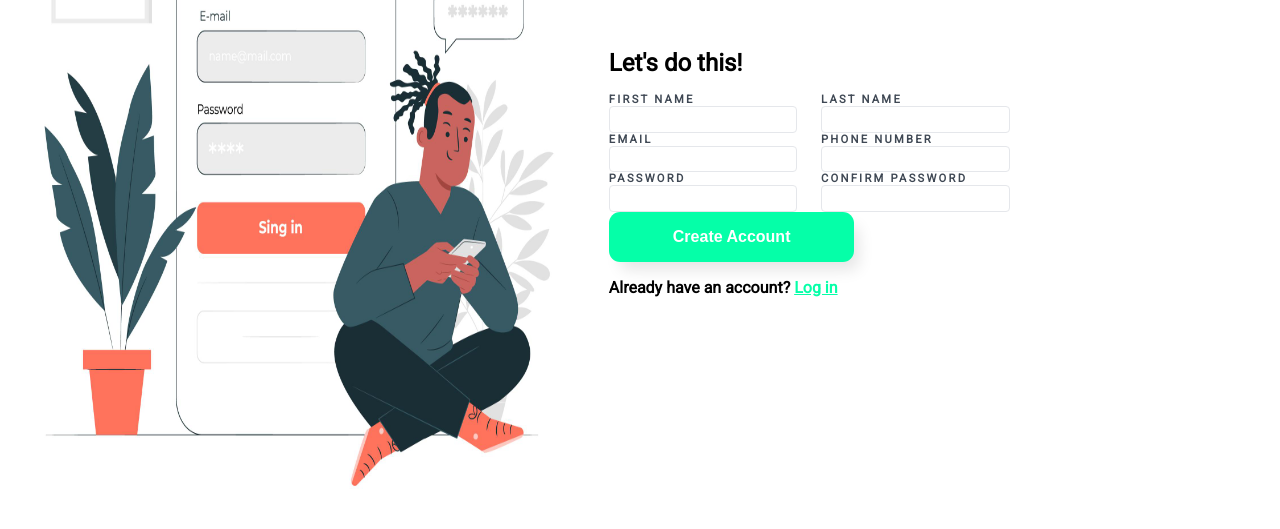
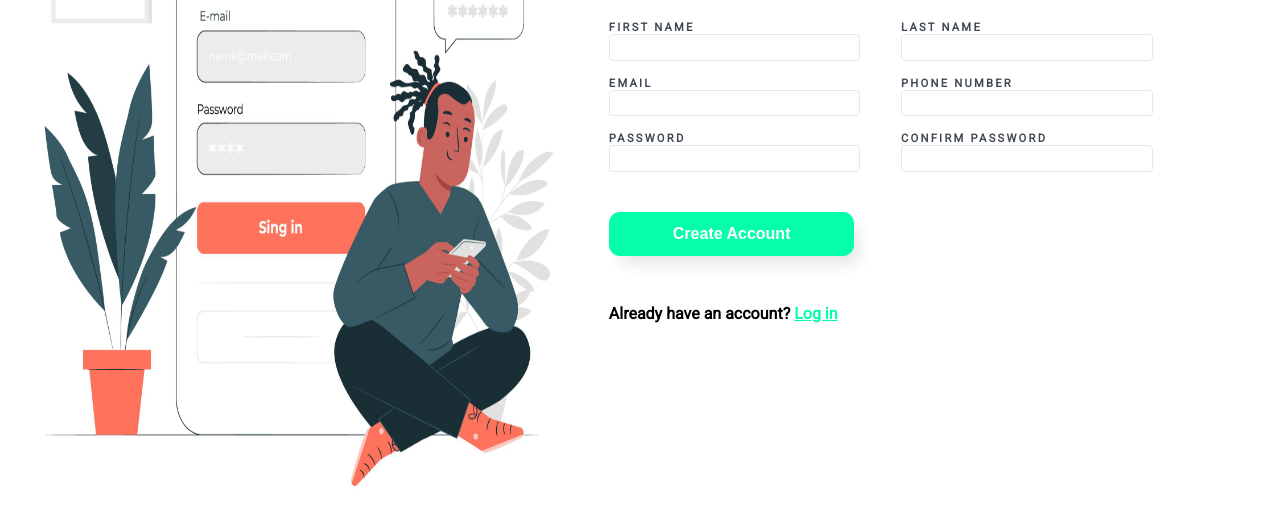
Before and after one commit to felpoio/Formulario-de-Cadastro, a plain HTML site: page index.html in a window 1280 px wide. Shown: the part 287-816 px from the top of the page. Drawn offline with Linux system fonts and the light colour scheme.

Commit message:
Update form fields and styles

```diff
--- a/index.html
+++ b/index.html
@@ -17,22 +17,22 @@
 
             <h1>Let's do this!</h1>
 
-            <form action="#" method="post">
+            <form>
 
                 <div id="left">
                     <div>
                         <label for="firstName">FIRST NAME</label>
-                        <input type="text" name="first_name" id="firstName">
+                        <input type="text" name="first_name" id="firstName" required>
                     </div>
 
                     <div>
                         <label for="mail">EMAIL</label>
-                        <input type="email" name="user_email" id="mail">
+                        <input type="email" name="user_email" id="mail" required>
                     </div>
 
                     <div>
                         <label for="password">PASSWORD</label>
-                        <input type="password" name="user_psswd" id="password">
+                        <input type="password" name="user_psswd" id="password" required>
                     </div>
                     <button type="submit">Create Account</button>
                 </div>
@@ -40,17 +40,17 @@
                 <div id="right">
                     <div>
                         <label for="lastName">LAST NAME</label>
-                        <input type="text" name="last_name" id="lastName">
+                        <input type="text" name="last_name" id="lastName" required>
                     </div>
 
                     <div>
                         <label for="phone">PHONE NUMBER</label>
-                        <input type="tel" name="phone_number" id="phone">
+                        <input type="tel" name="phone_number" id="phone" pattern="[0-9]{9}" required>
                     </div>
 
                     <div>
                         <label for="passwordConfirm">CONFIRM PASSWORD</label>
-                        <input type="password" name="user_psswdConfirm" id="passwordConfirm">
+                        <input type="password" name="user_psswdConfirm" id="passwordConfirm" required>
                     </div>
                 </div>
             </form>
--- a/styles.css
+++ b/styles.css
@@ -13,7 +13,7 @@ img {
 header {
     font-size: 1.5rem;
     font-weight: bold;
-    padding: 6rem 2rem 2rem 0;
+    padding: 1rem 2rem 2rem 0;
 }
 
 h1 {
@@ -40,6 +40,7 @@ input {
     padding: 0.3rem;
     border: 1.5px solid #E5E7EB;
     border-radius: 0.3em;
+    width: 15rem;
 }
 
 a {
@@ -58,9 +59,14 @@ button {
     border: 0;
     border-radius: 0.7em;
     color: white;
-    padding: 1em 4em;
+    padding: 0.8rem 4rem;
+    margin: 2rem 0;
     cursor: pointer;
     box-shadow: 8px 11px 15px -3px rgba(0,0,0,0.1);
+}
+
+form > div > div {
+    padding: 0.5rem 0;
 }
 
 #container {
@@ -70,3 +76,7 @@ button {
 #left, #right {
     max-width: 32%;
 }
+
+#left {
+    padding-right: 5rem;
+}
```
